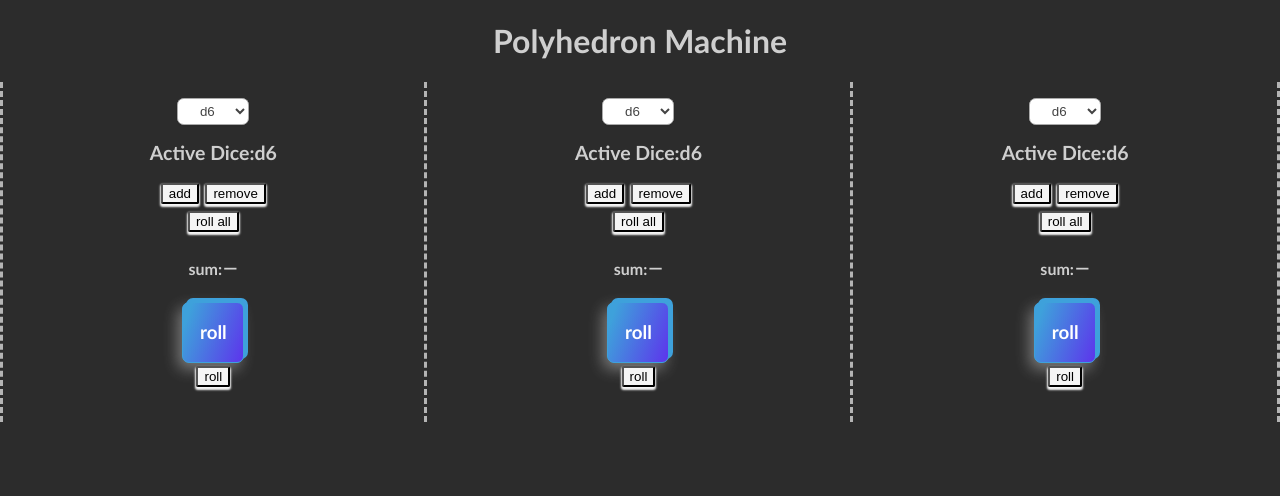
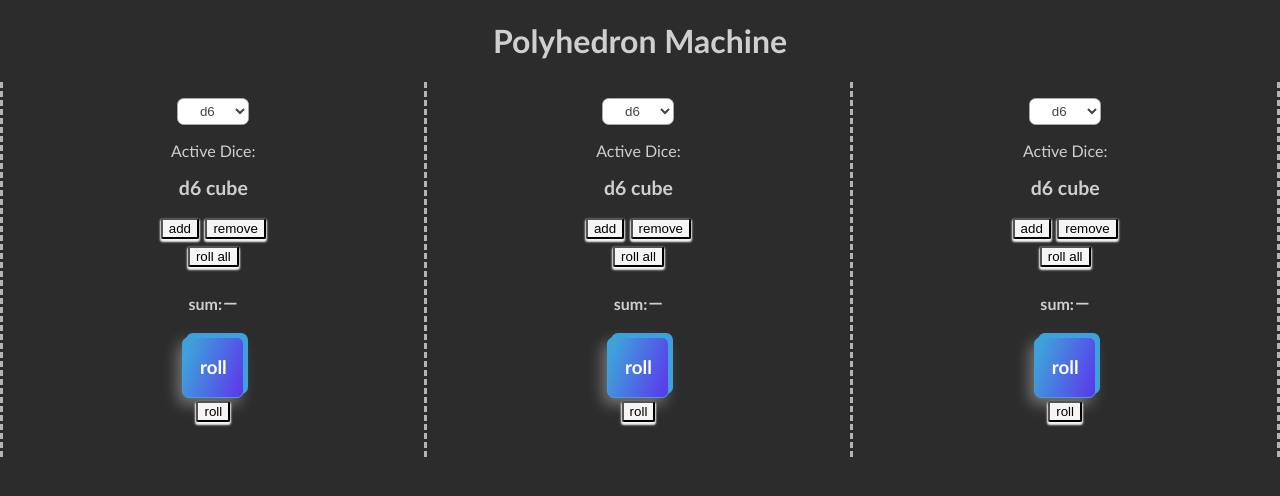
Before and after one commit to hazieon/PolyhedronMachine, a React (Create React App) app: page / in a window 1280 px wide. Shown: the top 496 px of the page. Built offline with nearby package versions, Linux system fonts and the light colour scheme.

Commit message:
ADDED NAMES of dice

```diff
--- a/public/index.html
+++ b/public/index.html
@@ -2,19 +2,16 @@
 <html lang="en">
   <head>
     <meta charset="utf-8" />
-    <link rel="icon" href="%PUBLIC_URL%/favicon.ico" />
+
     <meta name="viewport" content="width=device-width, initial-scale=1" />
     <meta name="theme-color" content="#000000" />
-    <meta
-      name="description"
-      content="Web site created using create-react-app"
-    />
-    <link rel="apple-touch-icon" href="%PUBLIC_URL%/logo192.png" />
+    <meta name="Polyhedra" content="Dice roll app for DnD" />
+
     <!--
       manifest.json provides metadata used when your web app is installed on a
       user's mobile device or desktop. See https://developers.google.com/web/fundamentals/web-app-manifest/
     -->
-    <link rel="manifest" href="%PUBLIC_URL%/manifest.json" />
+
     <!--
       Notice the use of %PUBLIC_URL% in the tags above.
       It will be replaced with the URL of the `public` folder during the build.
--- a/src/components/dice/index.js
+++ b/src/components/dice/index.js
@@ -55,16 +55,24 @@ function Dice({ type }) {
 
   return (
     <div className={styles.diceContainer}>
+      <p>Active Dice:</p>
       <div className={styles.diceTextBox}>
-        <h1 className={styles.activeDiceText}>
-          <label for=".activeDiceText">Active Dice:</label>
-
-          {type.length === 120
+        <h2 className={styles.activeDiceText}>
+          {"d" + type.length}{" "}
+          {type.length === 2
+            ? "coin"
+            : "d" + type.length && type.length === 6
+            ? "cube"
+            : "d" + type.length && type.length === 10
+            ? "pentagonal trapezohedron"
+            : "d" + type.length && type.length === 12
+            ? "dodecahedron"
+            : "d" + type.length && type.length === 20
+            ? "icosahedron"
+            : "d" + type.length && type.length === 120
             ? "disdyakis triacontahedron"
-            : "d" + type.length && type.length === 2
-            ? "coin"
             : "d" + type.length}
-        </h1>
+        </h2>
         <button onClick={addQuantity}>add</button>
         <button onClick={subtractQuantity}>remove</button>
       </div>
--- a/src/components/dice/index.module.css
+++ b/src/components/dice/index.module.css
@@ -59,15 +59,13 @@ button {
   .activeDiceText {
     word-break: break-all;
   }
-  button {
-  }
 }
 @media only screen and (min-width: 501px) {
   .diceTextBox {
     font-size: small;
     margin: auto;
     text-align: center;
-    max-width: 22vw;
+    max-width: 20vw;
   }
 
   .activeDiceText {
```
Also changed, not shown: public/logo512.png (deleted), 1 other file (tests, documents, lock files or other folders).
